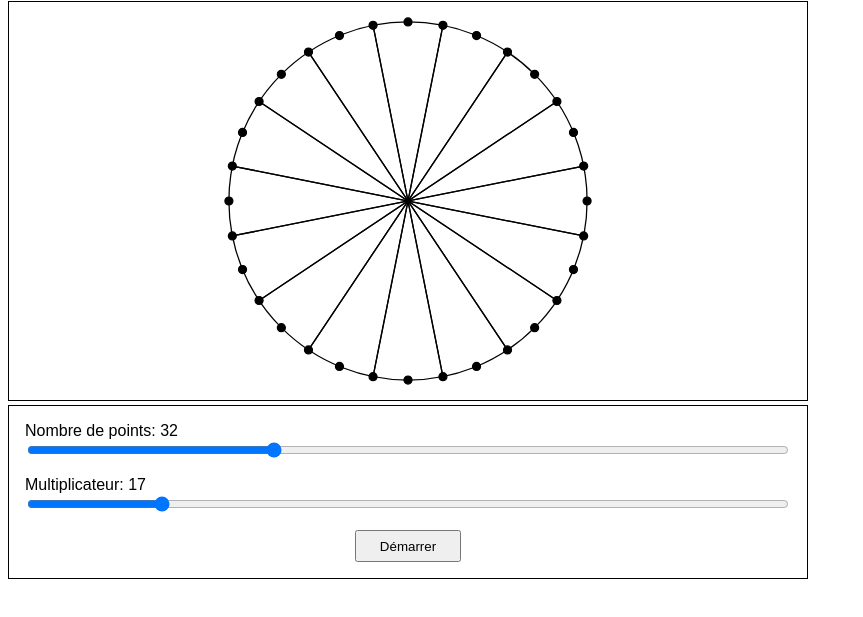
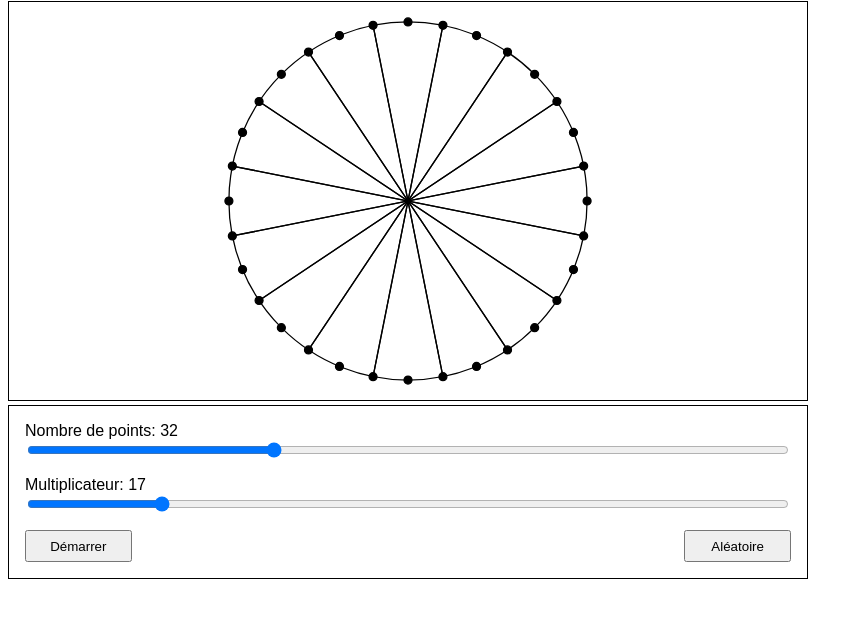
Before and after one commit to jlg-formation/tsr-april-2023, a website built with Vite: page front/index.html in a window 1280 px wide. Shown: the part 79-696 px from the top of the page, without its empty margins (0-863 px from the left). Built offline with nearby package versions, Linux system fonts and the light colour scheme.

Commit message:
dev: added random button

```diff
--- a/front/index.html
+++ b/front/index.html
@@ -29,7 +29,10 @@
         </span>
         <input type="range" min="0" max="100" step="0.01" />
       </label>
-      <button>Démarrer</button>
+      <div class="buttons">
+        <button class="play">Démarrer</button>
+        <button class="random">Aléatoire</button>
+      </div>
     </div>
   </body>
 </html>
--- a/front/src/Command.ts
+++ b/front/src/Command.ts
@@ -45,7 +45,9 @@ export class Command {
         this.config[key] + "";
     }
 
-    $("div.command button").innerHTML = this.isPlaying ? "Arrêter" : "Démarrer";
+    $("div.command button.play").innerHTML = this.isPlaying
+      ? "Arrêter"
+      : "Démarrer";
   }
 
   setActions() {
@@ -61,7 +63,7 @@ export class Command {
       });
     }
 
-    const buttonElt = $("div.command button");
+    const buttonElt = $("div.command button.play");
     console.log("buttonElt: ", buttonElt);
     buttonElt.addEventListener("click", () => {
       console.log("click");
--- a/front/src/style.scss
+++ b/front/src/style.scss
@@ -49,10 +49,14 @@ div.command {
     flex-flow: column;
   }
 
-  button {
-    cursor: pointer;
-    align-self: center;
-    padding: 0.5em 1em;
-    width: 8em;
+  div.buttons {
+    display: flex;
+    justify-content: space-between;
+    button {
+      cursor: pointer;
+      align-self: center;
+      padding: 0.5em 1em;
+      width: 8em;
+    }
   }
 }
```
